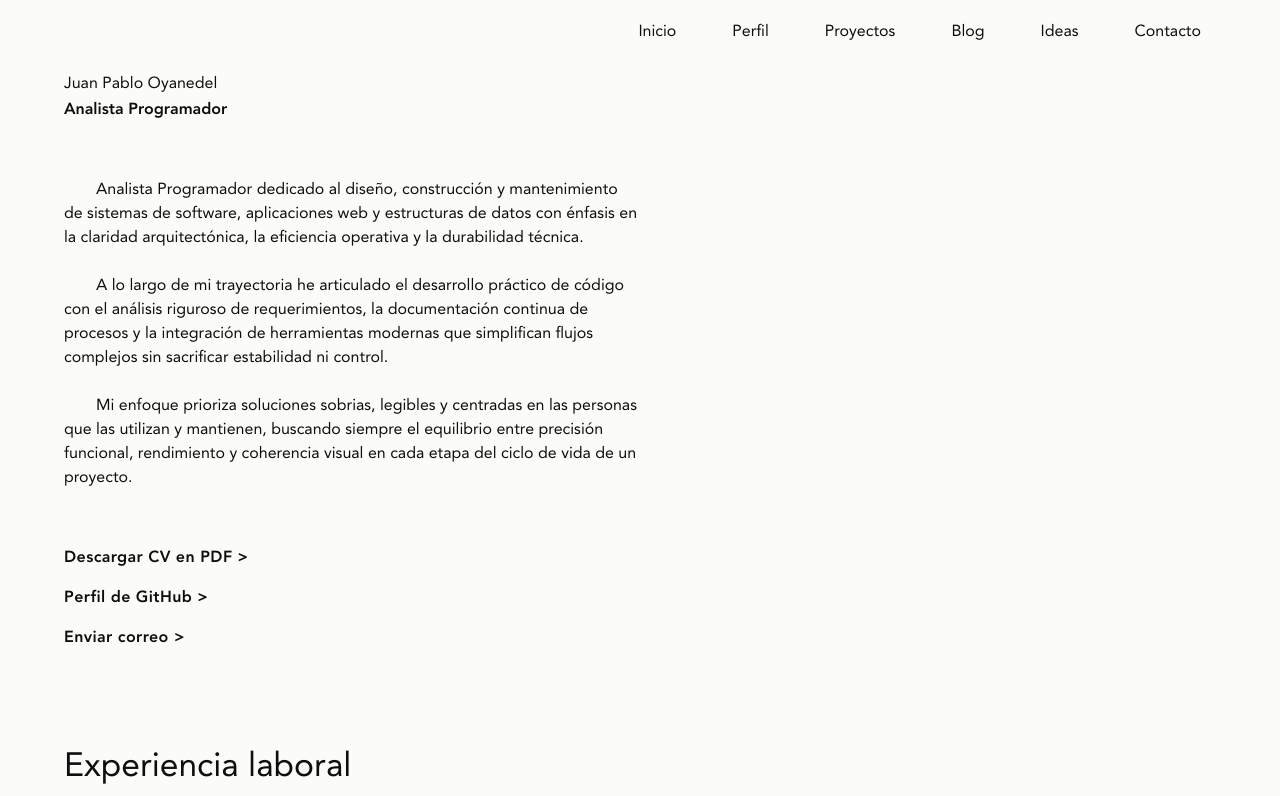
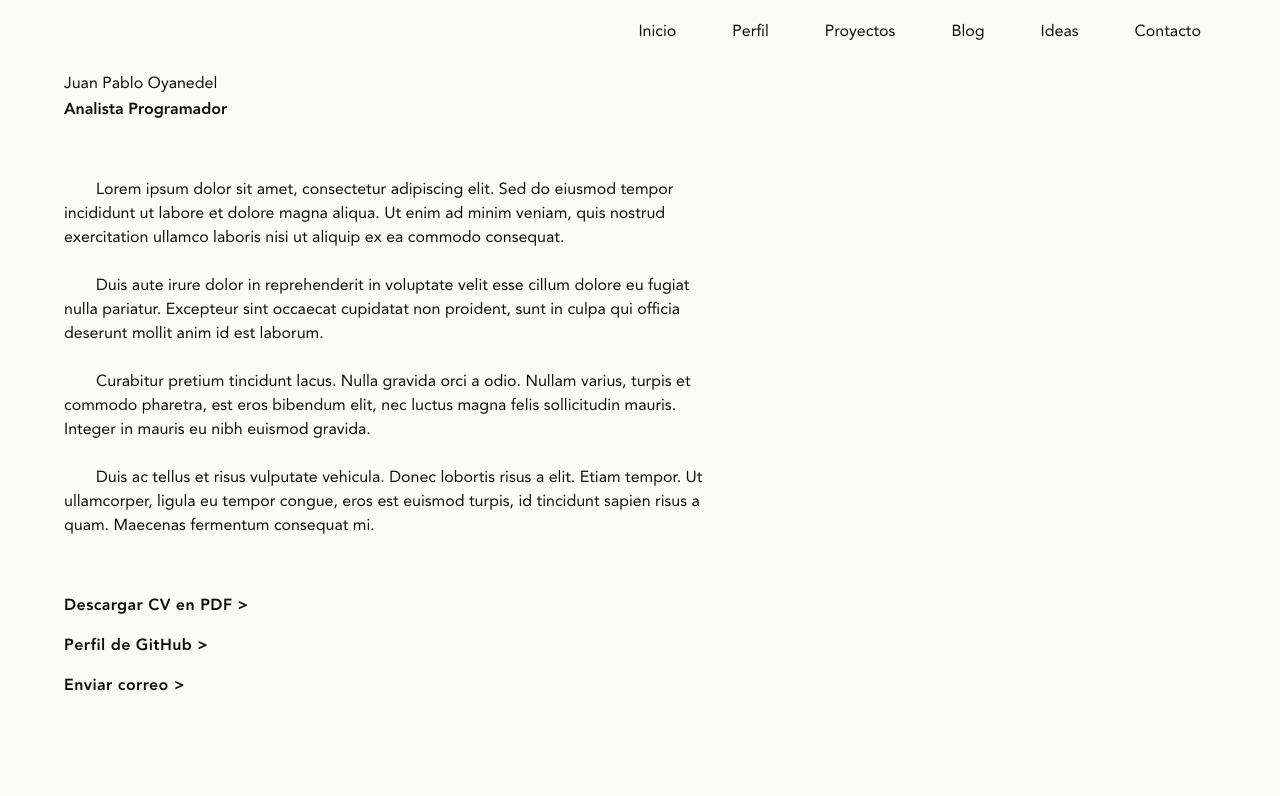
Before and after one commit to juanpablo3705/personal-web, a Next.js app: page /perfil in a window 1280 px wide. Shown: the top 796 px of the page. Built offline with nearby package versions, Linux system fonts and the light colour scheme; no server answers.

Commit message:
feat: unificar ancho de columna a 650px en home y perfil y actualizar perfil con lorem ipsum

```diff
--- a/src/app/(public)/page.tsx
+++ b/src/app/(public)/page.tsx
@@ -29,7 +29,7 @@ export default async function InicioPage() {
         </div>
 
         {/* Columna izquierda debajo del encabezado */}
-        <div className="mt-10 max-w-2xl space-y-8 sm:mt-14">
+        <div className="mt-10 max-w-[650px] space-y-8 sm:mt-14">
           <p className="indent-8 font-roman text-2xl leading-[1.32] sm:text-3xl lg:text-[2.1rem]">
             Exploración y desarrollo de software, arquitectura de sistemas y
             construcción de soluciones digitales donde la precisión técnica
--- a/src/app/(public)/perfil/page.tsx
+++ b/src/app/(public)/perfil/page.tsx
@@ -108,25 +108,31 @@ export default function PerfilPage() {
         </div>
 
         {/* Columna izquierda con fuente más pequeña y delgada para mayor densidad de texto + enlace final al CV */}
-        <div className="mt-10 max-w-xl sm:mt-14">
+        <div className="mt-10 max-w-[650px] sm:mt-14">
           <div className="space-y-6">
             <p className="indent-8 font-roman text-sm sm:text-base">
-              Analista Programador dedicado al diseño, construcción y
-              mantenimiento de sistemas de software, aplicaciones web y
-              estructuras de datos con énfasis en la claridad arquitectónica, la
-              eficiencia operativa y la durabilidad técnica.
+              Lorem ipsum dolor sit amet, consectetur adipiscing elit. Sed do
+              eiusmod tempor incididunt ut labore et dolore magna aliqua. Ut
+              enim ad minim veniam, quis nostrud exercitation ullamco laboris
+              nisi ut aliquip ex ea commodo consequat.
             </p>
             <p className="indent-8 font-roman text-sm sm:text-base">
-              A lo largo de mi trayectoria he articulado el desarrollo práctico de
-              código con el análisis riguroso de requerimientos, la documentación
-              continua de procesos y la integración de herramientas modernas que
-              simplifican flujos complejos sin sacrificar estabilidad ni control.
+              Duis aute irure dolor in reprehenderit in voluptate velit esse
+              cillum dolore eu fugiat nulla pariatur. Excepteur sint occaecat
+              cupidatat non proident, sunt in culpa qui officia deserunt mollit
+              anim id est laborum.
             </p>
             <p className="indent-8 font-roman text-sm sm:text-base">
-              Mi enfoque prioriza soluciones sobrias, legibles y centradas en las
-              personas que las utilizan y mantienen, buscando siempre el equilibrio
-              entre precisión funcional, rendimiento y coherencia visual en cada
-              etapa del ciclo de vida de un proyecto.
+              Curabitur pretium tincidunt lacus. Nulla gravida orci a odio.
+              Nullam varius, turpis et commodo pharetra, est eros bibendum
+              elit, nec luctus magna felis sollicitudin mauris. Integer in
+              mauris eu nibh euismod gravida.
+            </p>
+            <p className="indent-8 font-roman text-sm sm:text-base">
+              Duis ac tellus et risus vulputate vehicula. Donec lobortis risus a
+              elit. Etiam tempor. Ut ullamcorper, ligula eu tempor congue, eros
+              est euismod turpis, id tincidunt sapien risus a quam. Maecenas
+              fermentum consequat mi.
             </p>
           </div>
 
```
